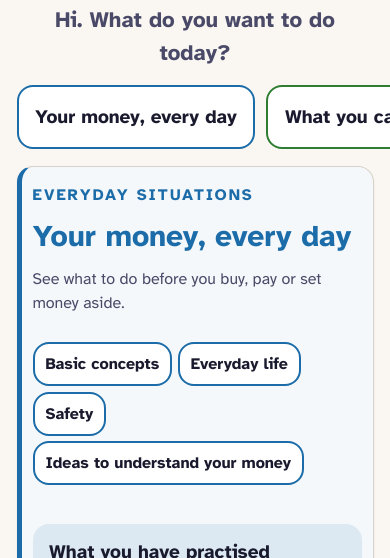
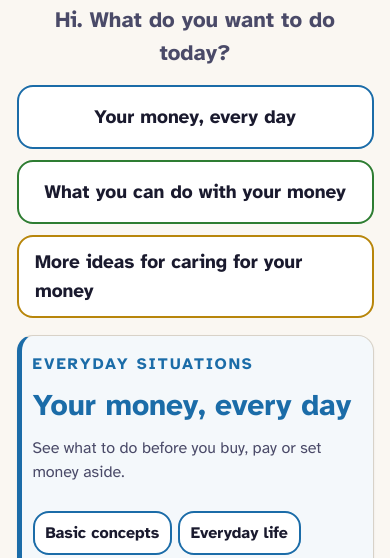
Before and after one commit to miralante/okeymoney, a plain HTML site: page index.html in a window 390 px wide. Shown: the part 220-778 px from the top of the page. Drawn offline with Linux system fonts and the light colour scheme.

Commit message:
Update styles.css

```diff
--- a/styles.css
+++ b/styles.css
@@ -33,15 +33,13 @@
 
   .anclas-modulo {
     justify-content: flex-start;
-    flex-wrap: nowrap;
-    overflow-x: auto;
-    margin-inline: calc(var(--espacio-3) * -1);
-    padding: 0 var(--espacio-3) var(--espacio-3);
-    scrollbar-width: none;
+    flex-wrap: wrap;
+    overflow-x: visible;
+    margin-inline: 0;
+    padding: 0 0 var(--espacio-3);
   }
 
-  .anclas-modulo::-webkit-scrollbar { display: none; }
-  .anclas-modulo .ancla-modulo { flex: 0 0 auto; }
+  .anclas-modulo .ancla-modulo { flex: 1 1 auto; justify-content: center; }
 
   .modulos { gap: var(--espacio-3); }
   .learning-block {
```
